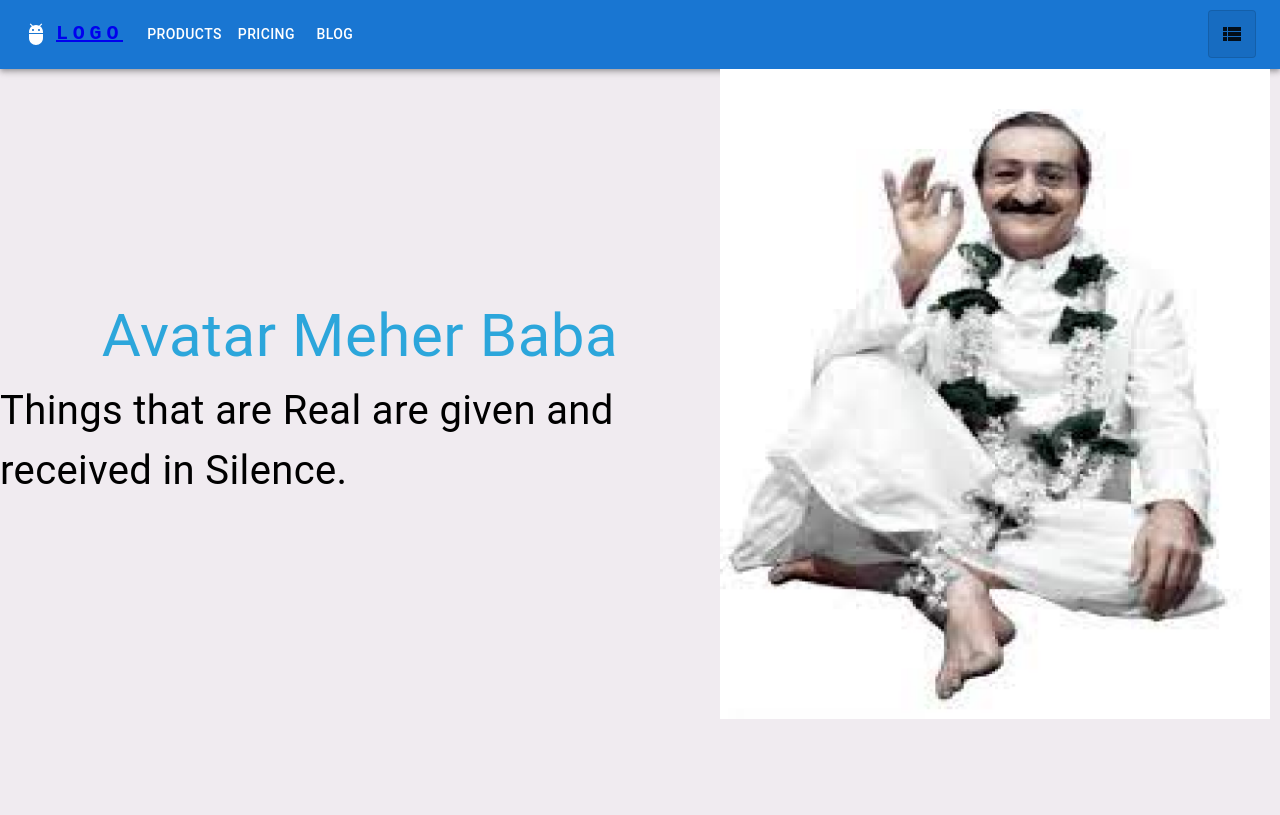
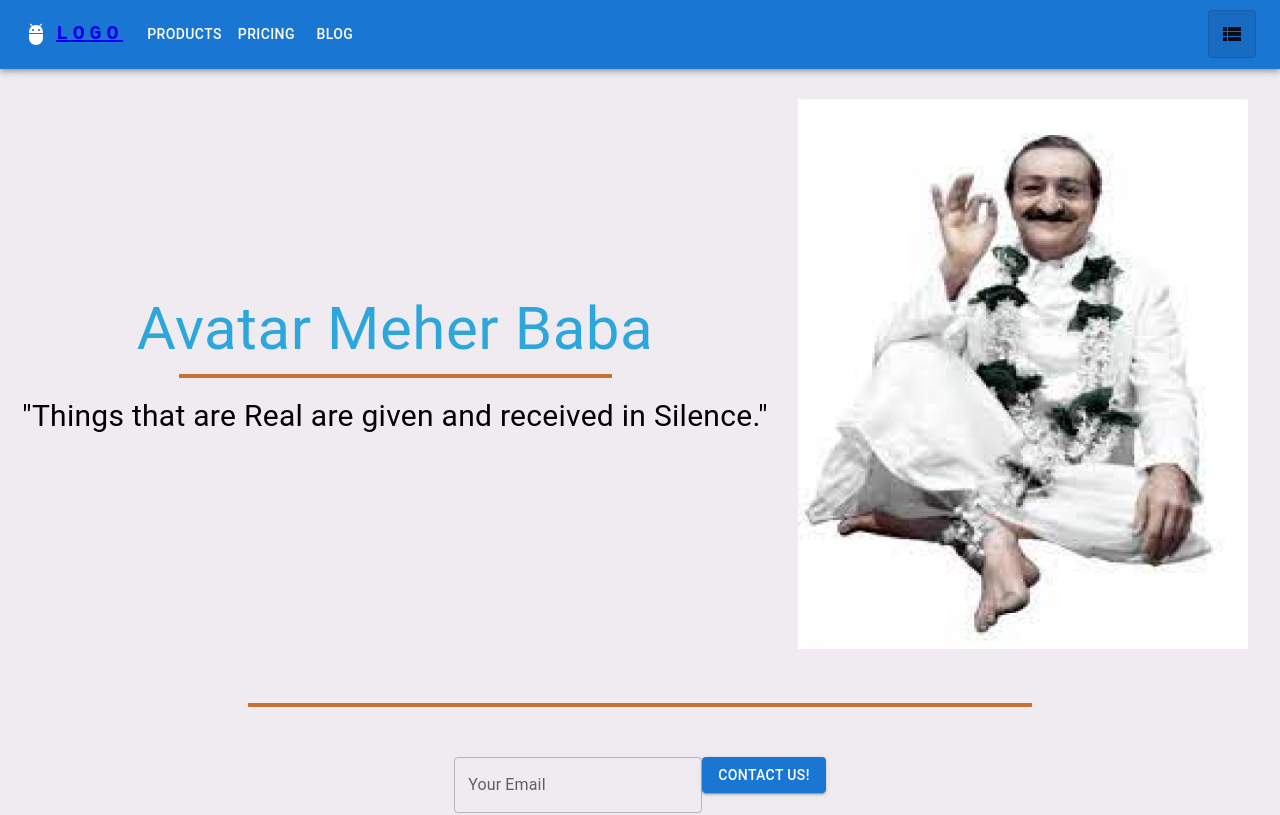
Before and after one commit to anvbey/AmbLucknow, a React (Create React App) app: page / in a window 1280 px wide. Shown: the top 815 px of the page. Built offline with nearby package versions, Linux system fonts and the light colour scheme.

Commit message:
Partition Updated

```diff
--- a/src/components/Home/Hero.jsx
+++ b/src/components/Home/Hero.jsx
@@ -1,5 +1,4 @@
 import { Box, Typography } from '@mui/material'
-// import image1
 
 const Hero = () => {
     return (
@@ -16,21 +15,31 @@ const Hero = () => {
                 // background: 'yellow',
                 justifyContent: 'center',
                 alignItems: 'center',
-                flex: '65%',
+                flex: '70%',
             }}>
                 <Typography sx={{
                     fontSize: { xs: '30px', sm: '40px', md: '50px', lg: '60px', xl: '100px' },
                     color: '#2CA6DB',
                 }}>Avatar Meher Baba</Typography>
-                <Typography fontSize={'40px'}>Things that are Real are given and received in Silence.</Typography>
+                <Box sx={{
+                    background: '#CA7233',
+                    height: '0px',
+                    width: '429px',
+                    border:'2px solid #CA7233',
+                    marginBottom: '15px'
+
+                }}></Box>
+                <Typography fontSize={'30px'}>"Things that are Real are given and received in Silence."</Typography>
             </Box>
             {/* Photogragh */}
             <Box sx={{
                 // background: 'green',
+                marginTop : '30px',
                 marginRight: '10px',
-                flex: '35%'
+                marginLeft: '30px',
+                flex: '30%'
             }}>
-                <img alt="img" src={'/assets/image.png'} width="550" height="650" />
+                <img alt="img" src={'/assets/image.png'} width="450" height="550" />
             </Box>
         </Box >
     );
--- /dev/null
+++ b/src/components/Partition/Partition.jsx
@@ -0,0 +1,17 @@
+import { Box } from '@mui/system'
+import React from 'react'
+
+const Partition = () => {
+  return (
+    <Box sx={{
+        background: '#CA7233',
+        height: '0px',
+        width: '780px',
+        border:'2px solid #CA7233',
+        margin: '50px 0 50px 0'
+
+    }}></Box>
+  )
+}
+
+export default Partition
--- a/src/container/Home/index.js
+++ b/src/container/Home/index.js
@@ -1,11 +1,23 @@
 import { Box } from '@mui/material'
 import React from 'react'
+import Contact from '../../components/Home/Contact'
 import Hero from '../../components/Home/Hero'
+import Photograph from '../../components/Home/Photograph'
+import Partition from '../../components/Partition/Partition'
 
 const Home = () => {
   return (
-    <Box>
+    <Box sx={{
+      display: 'flex',
+      flexDirection: 'column',
+      justifyContent:'center',
+      alignItems: 'center'
+    }}>
       <Hero />
+      <Partition/>
+      <Contact/>
+      <Partition/>
+      <Photograph/>
     </Box>
   )
 }
```
Also changed, not shown: src/components/Footer/Footer.jsx (renamed from src/components/Footer/Footer.js).
